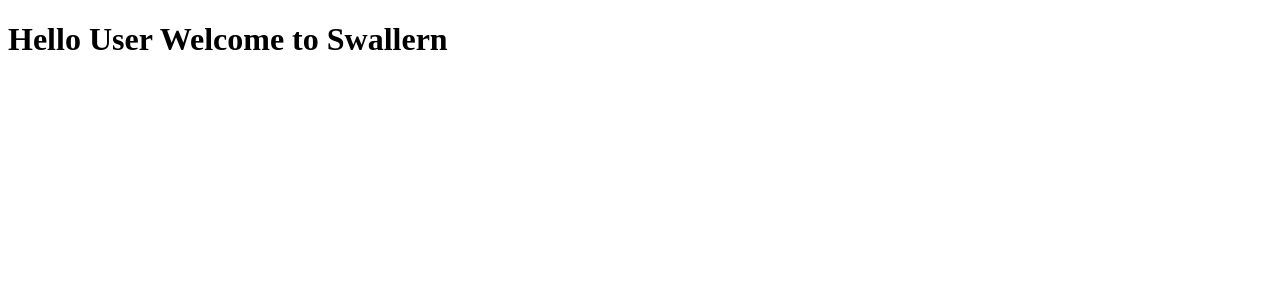
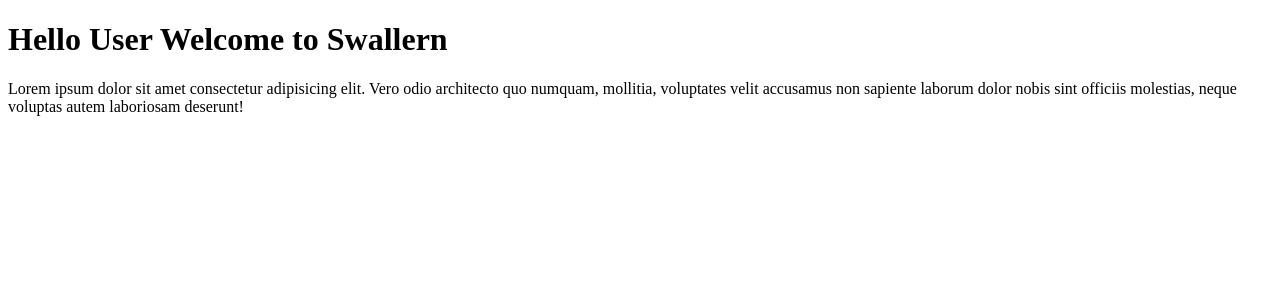
Before and after one commit to aminumuhammad000/swallern, a React (Vite) app in the folder app/: page / in a window 1280 px wide. Shown: the top 300 px of the page. Built offline with nearby package versions, Linux system fonts and the light colour scheme.

Commit message:
setting the swallern in my linux

```diff
--- a/app/src/App.tsx
+++ b/app/src/App.tsx
@@ -2,6 +2,7 @@ const App = () => {
   return (
     <div>
       <h1>Hello User Welcome to Swallern</h1>
+      <p>Lorem ipsum dolor sit amet consectetur adipisicing elit. Vero odio architecto quo numquam, mollitia, voluptates velit accusamus non sapiente laborum dolor nobis sint officiis molestias, neque voluptas autem laboriosam deserunt!</p>
     </div>
   );
 };
```
